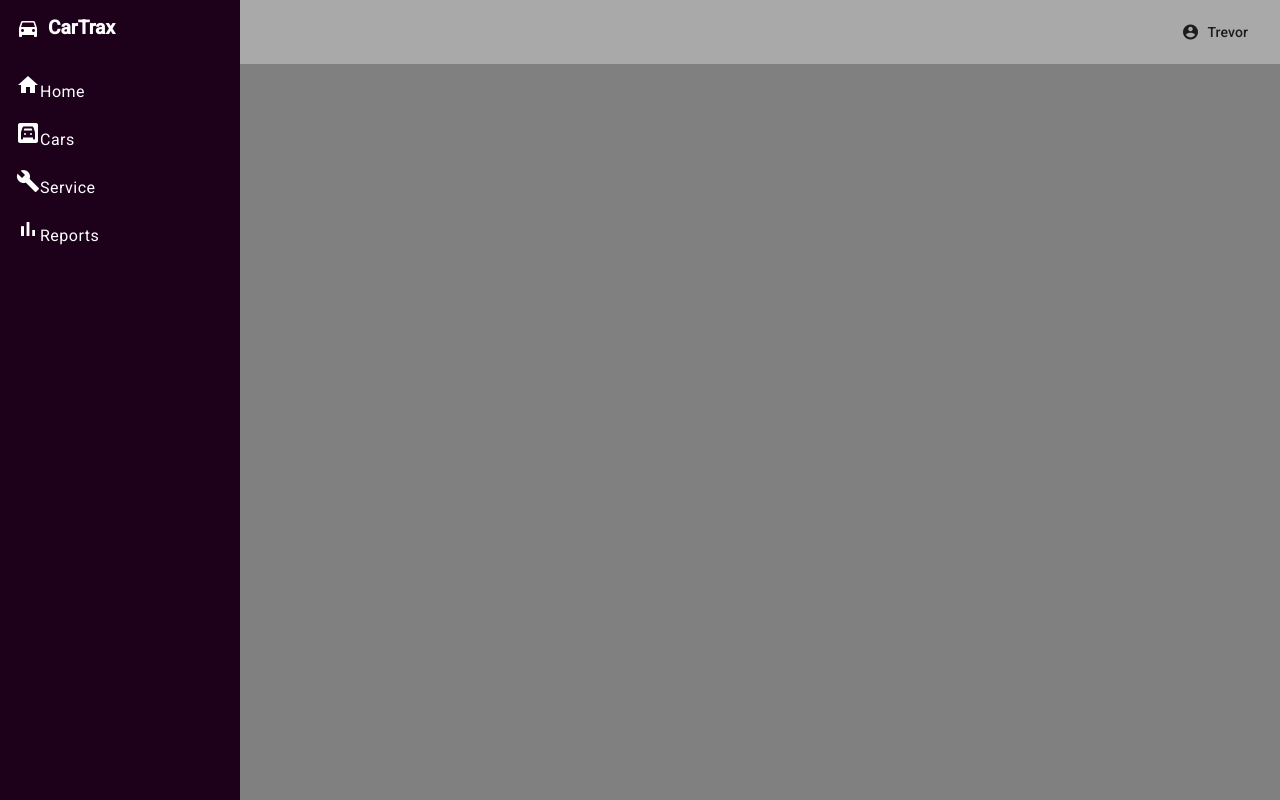
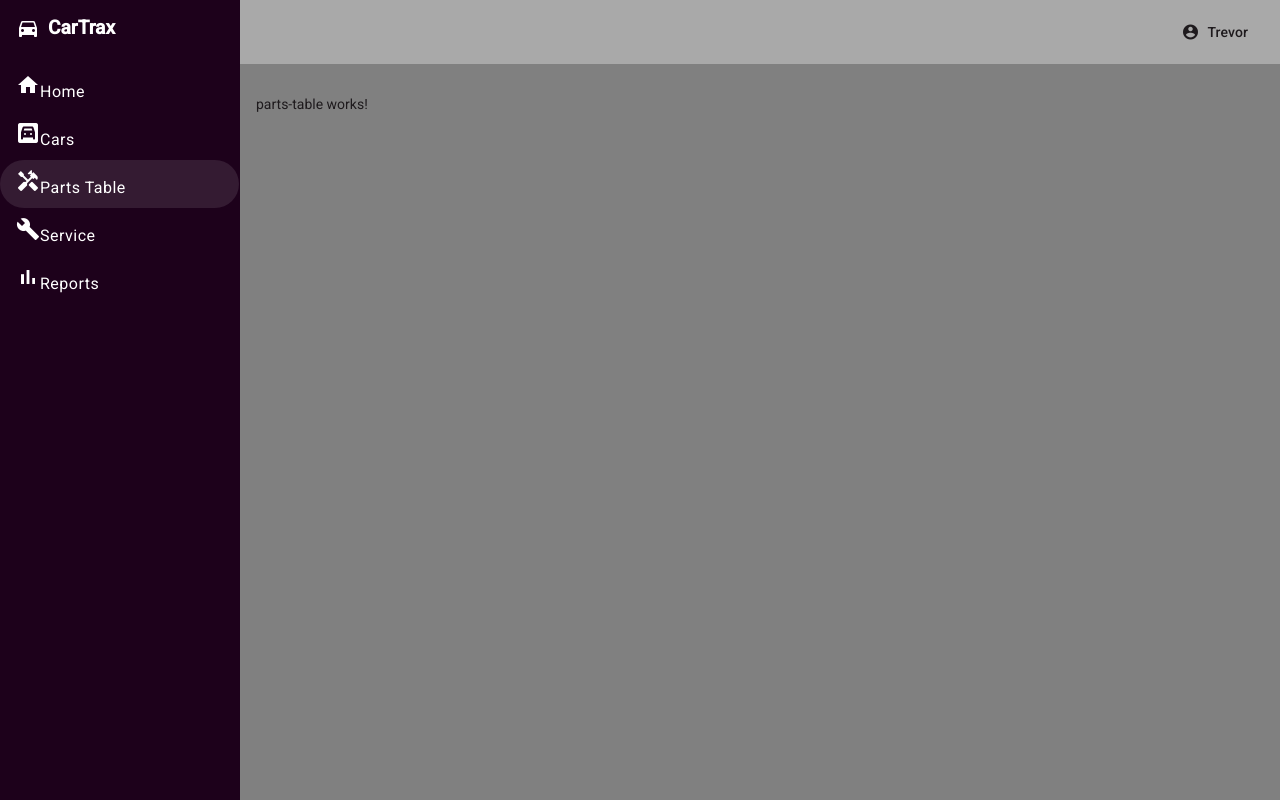
Before and after one commit to Draike13/cartrax-client, an Angular app: page /partsTable in a window 1280 px wide. Before the commit this address led to /. Built offline with nearby package versions, Linux system fonts and the light colour scheme.

Commit message:
add parts table

```diff
--- a/src/app/app-shell/app-shell.html
+++ b/src/app/app-shell/app-shell.html
@@ -15,11 +15,15 @@
         <mat-icon>garage</mat-icon>
         <span class="nav-text">Cars</span>
       </a>
-      <a mat-list-item routerLink="/service" routerLinkActive="active">
+      <a mat-list-item routerLink="partsTable" routerLinkActive="active">
+        <mat-icon>handyman</mat-icon>
+        <span class="nav-text">Parts Table</span>
+      </a>
+      <a mat-list-item routerLink="" routerLinkActive="">
         <mat-icon>build</mat-icon>
         <span class="nav-text">Service</span>
       </a>
-      <a mat-list-item routerLink="/reports" routerLinkActive="active">
+      <a mat-list-item routerLink="" routerLinkActive="">
         <mat-icon>bar_chart</mat-icon>
         <span class="nav-text">Reports</span>
       </a>
--- a/src/app/app.routes.ts
+++ b/src/app/app.routes.ts
@@ -3,6 +3,7 @@ import { CarList } from './car-list/car-list';
 import { MainPage } from './main-page/main-page';
 import { CarSpecs } from './car-list-links/car-specs/car-specs';
 import { ServiceRecords } from './car-list-links/service-records/service-records';
+import { PartsTable } from './parts-table/parts-table';
 
 export const routes: Routes = [
   { path: '', redirectTo: 'main', pathMatch: 'full' },
@@ -15,4 +16,5 @@ export const routes: Routes = [
       { path: ':id/service-records', component: ServiceRecords },
     ],
   },
+  { path: 'partsTable', component: PartsTable },
 ];
--- /dev/null
+++ b/src/app/parts-table/parts-table.html
@@ -0,0 +1 @@
+<p>parts-table works!</p>
```
Also changed, not shown: src/app/parts-table/parts-table.ts (added, +11 -0 lines), src/app/parts-table/parts-table.css (added).
